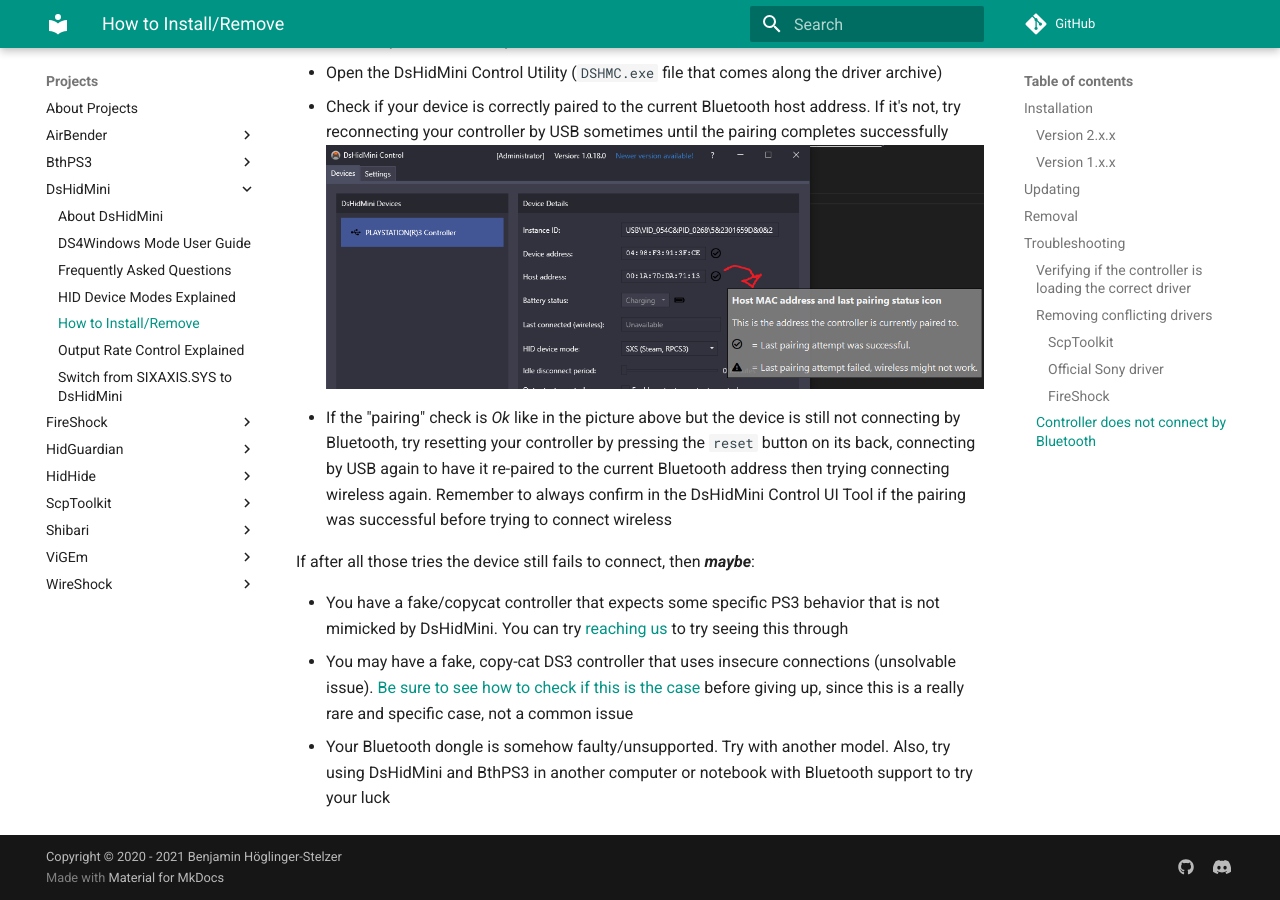
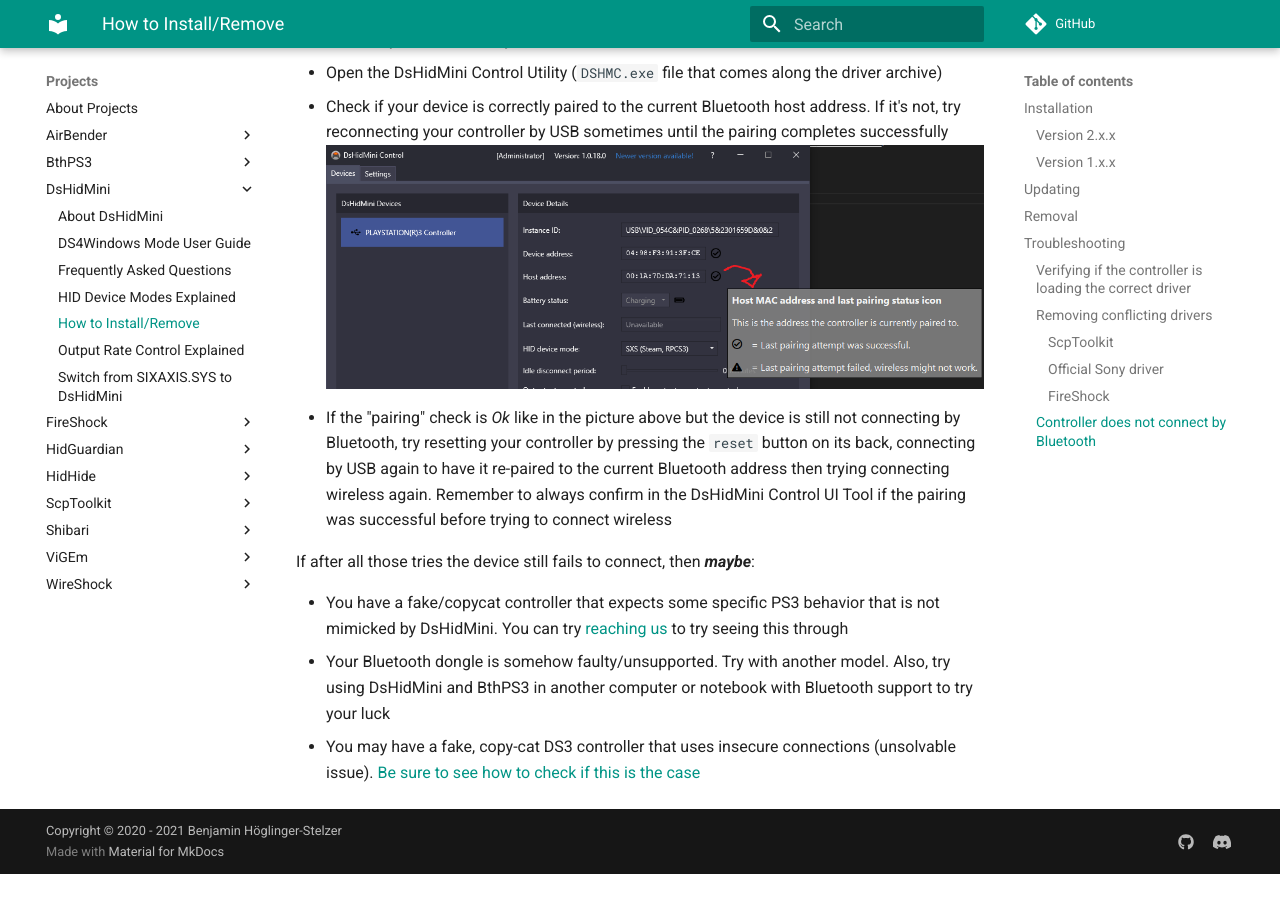
Before and after one commit to nefarius/ViGEm.github.io, an MkDocs documentation site: the page built from docs/projects/DsHidMini/How-to-Install.md, in a window 1280 px wide and 900 px high, scrolled down 8239 px. Built offline with MkDocs 1.6.1 and Material for MkDocs 9.7.7, drawn with Linux system fonts in a browser that asks for light colours; comment, search, counter and statistics services are not loaded; after the commit the page ends 9113 px from its top, so only the background shows below that.

Commit message:
Removed unnecessary comment

```diff
--- a/docs/projects/DsHidMini/How-to-Install.md
+++ b/docs/projects/DsHidMini/How-to-Install.md
@@ -130,5 +130,5 @@
 If after all those tries the device still fails to connect, then ___maybe___:
 
 - You have a fake/copycat controller that expects some specific PS3 behavior that is not mimicked by DsHidMini. You can try [reaching us](https://vigem.org/Community-Support/) to try seeing this through
-- You may have a fake, copy-cat DS3 controller that uses insecure connections (unsolvable issue). [Be sure to see how to check if this is the case](https://github.com/ViGEm/DsHidMini/issues/61) before giving up, since this is a really rare and specific case, not a common issue
 - Your Bluetooth dongle is somehow faulty/unsupported. Try with another model. Also, try using DsHidMini and BthPS3 in another computer or notebook with Bluetooth support to try your luck
+- You may have a fake, copy-cat DS3 controller that uses insecure connections (unsolvable issue). [Be sure to see how to check if this is the case](https://github.com/ViGEm/DsHidMini/issues/61)
```
